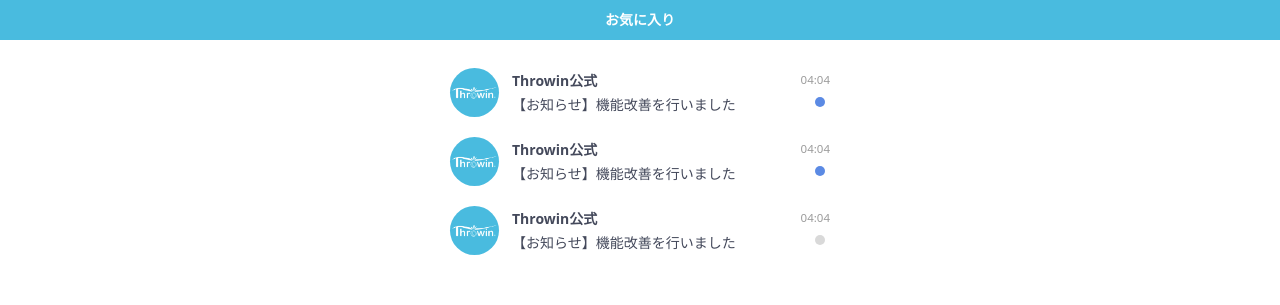
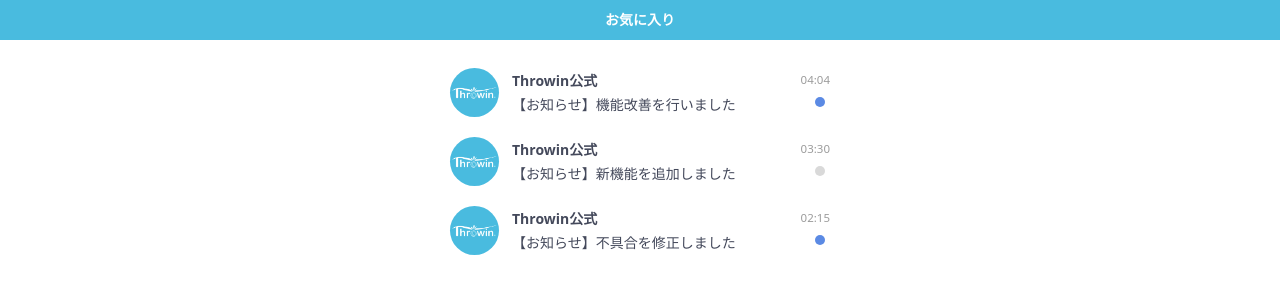
Before and after one commit to mdalamin-jbc/throwin, a React (Vite) app: page /myPage/notice in a window 1280 px wide. Shown: the top 305 px of the page. Built offline with nearby package versions, Linux system fonts and the light colour scheme; a web font is replaced by a local one.

Commit message:
forget mail send

```diff
--- a/src/pages/Login/ForgetPassword.jsx
+++ b/src/pages/Login/ForgetPassword.jsx
@@ -36,22 +36,19 @@ const ForgetPassword = () => {
           },
         }
       );
-
+      console.log(response);
       // Display success message from API response
       Swal.fire({
         title: "成功 ",
-        text:
-          response.data.detail ||
-          "パスワードリセットのリクエストが正常に送信されました！",
+        text: "パスワードリセットのリクエストが正常に送信されました！",
         icon: "success",
         confirmButtonText: "はい",
       }).then(() => {
         navigate("/forget_mail_check");
       });
     } catch (error) {
-      const errorMsg =
-        error.response?.data?.message ||
-        "エラーが発生しました。後で再試行してください。";
+      console.log(error);
+      const errorMsg = "エラーが発生しました。後で再試行してください。";
       Swal.fire({
         title: "エラー",
         text: errorMsg,
--- a/src/pages/Notification/Notification.jsx
+++ b/src/pages/Notification/Notification.jsx
@@ -1,74 +1,68 @@
+
+import { Link } from "react-router-dom"; // Import Link for navigation
 import TitleBar from "../../components/TitleBar";
 import throw_wh from "../../assets/images/home/logo.png";
 import { GoDotFill } from "react-icons/go";
 
 const Notification = () => {
+  const notifications = [
+    {
+      id: 1,
+      sender: "Throwin公式",
+      message: "【お知らせ】機能改善を行いました",
+      time: "04:04",
+      isRead: false,
+      details: "We have made some improvements to the system to enhance performance.",
+    },
+    {
+      id: 2,
+      sender: "Throwin公式",
+      message: "【お知らせ】新機能を追加しました",
+      time: "03:30",
+      isRead: true,
+      details: "A new feature has been added to help you manage your tasks more effectively.",
+    },
+    {
+      id: 3,
+      sender: "Throwin公式",
+      message: "【お知らせ】不具合を修正しました",
+      time: "02:15",
+      isRead: false,
+      details: "Bug fixes have been applied to resolve reported issues.",
+    },
+  ];
+
   return (
-    <div className="mb-[120px] ">
+    <div className="mb-[120px]">
       <div>
         <TitleBar title="お気に入り"></TitleBar>
       </div>
       <div className="min-w-[375px] max-w-[430px] mx-auto px-[25px] mt-7 text-[#44495B] grid gap-5">
-        <div className="flex items-center">
-          <div className="w-[49px] h-[49px] bg-[#49BBDF] rounded-full flex items-center justify-center">
-            <img className="w-[50px]" src={throw_wh} alt="" />
-          </div>
-
-          <div className="flex-1 flex justify-between ">
-            <div className="ml-[13px] grid gap-1">
-              <h3 className="font-bold text-sm">Throwin公式</h3>
-              <p className="font-normal text-sm ">
-                【お知らせ】機能改善を行いました
-              </p>
+        {notifications.map((notification) => (
+          <Link
+            key={notification.id}
+            to={`/notification/${notification.id}`} // Dynamic route
+            className="flex items-center"
+          >
+            <div className="w-[49px] h-[49px] bg-[#49BBDF] rounded-full flex items-center justify-center">
+              <img className="w-[50px]" src={throw_wh} alt={notification.sender} />
             </div>
-            <div className="flex flex-col items-end gap-1">
-              <p className="text-[#9C9C9C] text-[11.5px]">04:04</p>
-              <h3 className="font-bold text-sm ">
-                <GoDotFill className="text-[#5B8AE4] text-[20px] "></GoDotFill>
-              </h3>
+            <div className="flex-1 flex justify-between">
+              <div className="ml-[13px] grid gap-1">
+                <h3 className="font-bold text-sm">{notification.sender}</h3>
+                <p className="font-normal text-sm">{notification.message}</p>
+              </div>
+              <div className="flex flex-col items-end gap-1">
+                <p className="text-[#9C9C9C] text-[11.5px]">{notification.time}</p>
+                <GoDotFill
+                  className={`text-[20px] ${
+                    notification.isRead ? "text-[#D9D9D9]" : "text-[#5B8AE4]"
+                  }`}
+                />
+              </div>
             </div>
-          </div>
-        </div>
-        <div className="flex items-center">
-          <div className="w-[49px] h-[49px] bg-[#49BBDF] rounded-full flex items-center justify-center">
-            <img className="w-[50px]" src={throw_wh} alt="" />
-          </div>
-
-          <div className="flex-1 flex justify-between ">
-            <div className="ml-[13px] grid gap-1">
-              <h3 className="font-bold text-sm">Throwin公式</h3>
-              <p className="font-normal text-sm ">
-                【お知らせ】機能改善を行いました
-              </p>
-            </div>
-            <div className="flex flex-col items-end gap-1">
-              <p className="text-[#9C9C9C] text-[11.5px]">04:04</p>
-              <h3 className="font-bold text-sm ">
-                <GoDotFill className="text-[#5B8AE4] text-[20px] "></GoDotFill>
-              </h3>
-            </div>
-          </div>
-        </div>
-        <div className="flex items-center">
-          <div className="w-[49px] h-[49px] bg-[#49BBDF] rounded-full flex items-center justify-center">
-            <img className="w-[50px]" src={throw_wh} alt="" />
-          </div>
-
-          <div className="flex-1 flex justify-between ">
-            <div className="ml-[13px] grid gap-1">
-              <h3 className="font-bold text-sm">Throwin公式</h3>
-              <p className="font-normal text-sm ">
-                【お知らせ】機能改善を行いました
-              </p>
-            </div>
-            <div className="flex flex-col items-end gap-1">
-              <p className="text-[#9C9C9C] text-[11.5px]">04:04</p>
-              <h3 className="font-bold text-sm ">
-                <GoDotFill className="text-[#D9D9D9] text-[20px] "></GoDotFill>
-              </h3>
-            </div>
-          </div>
-        </div>
+          </Link>
+        ))}
       </div>
     </div>
   );
```
